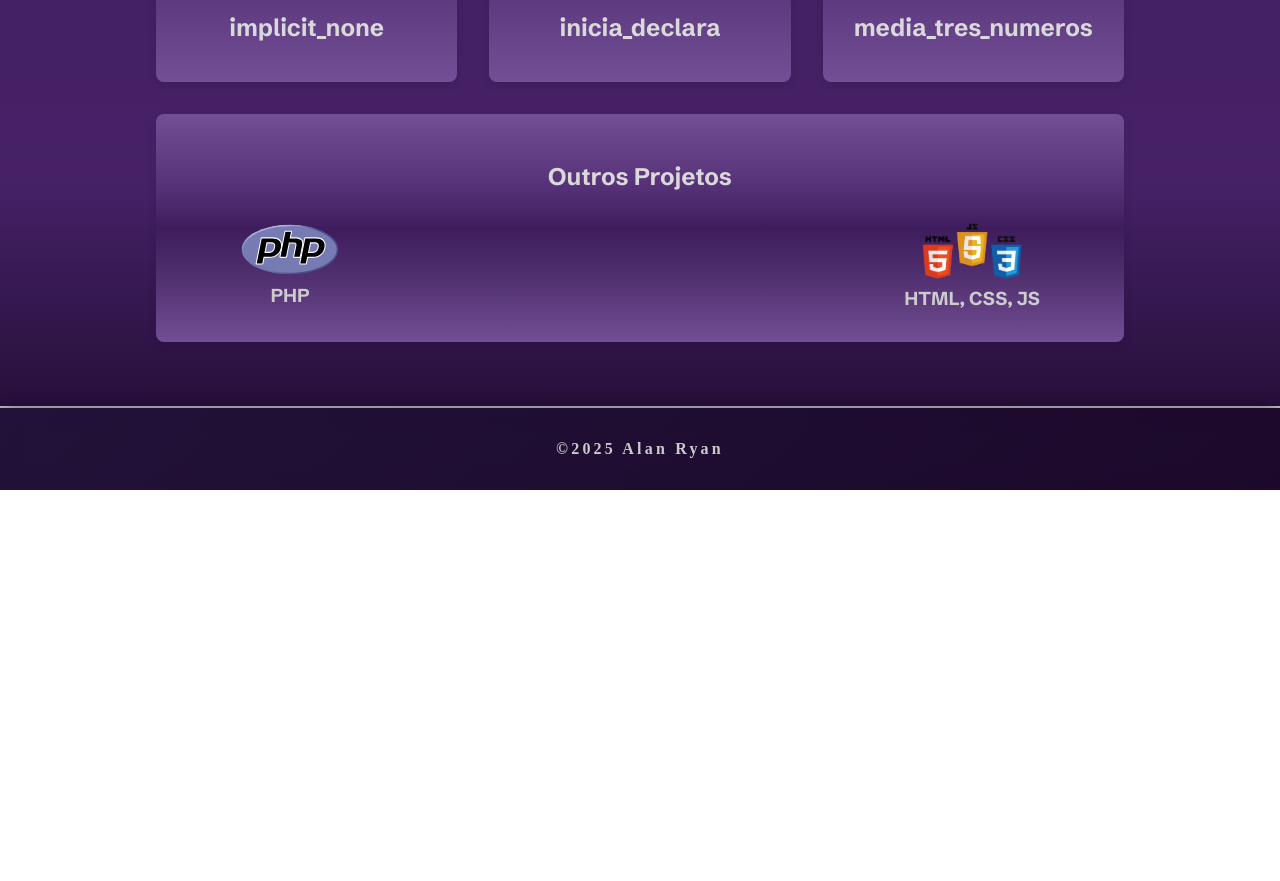
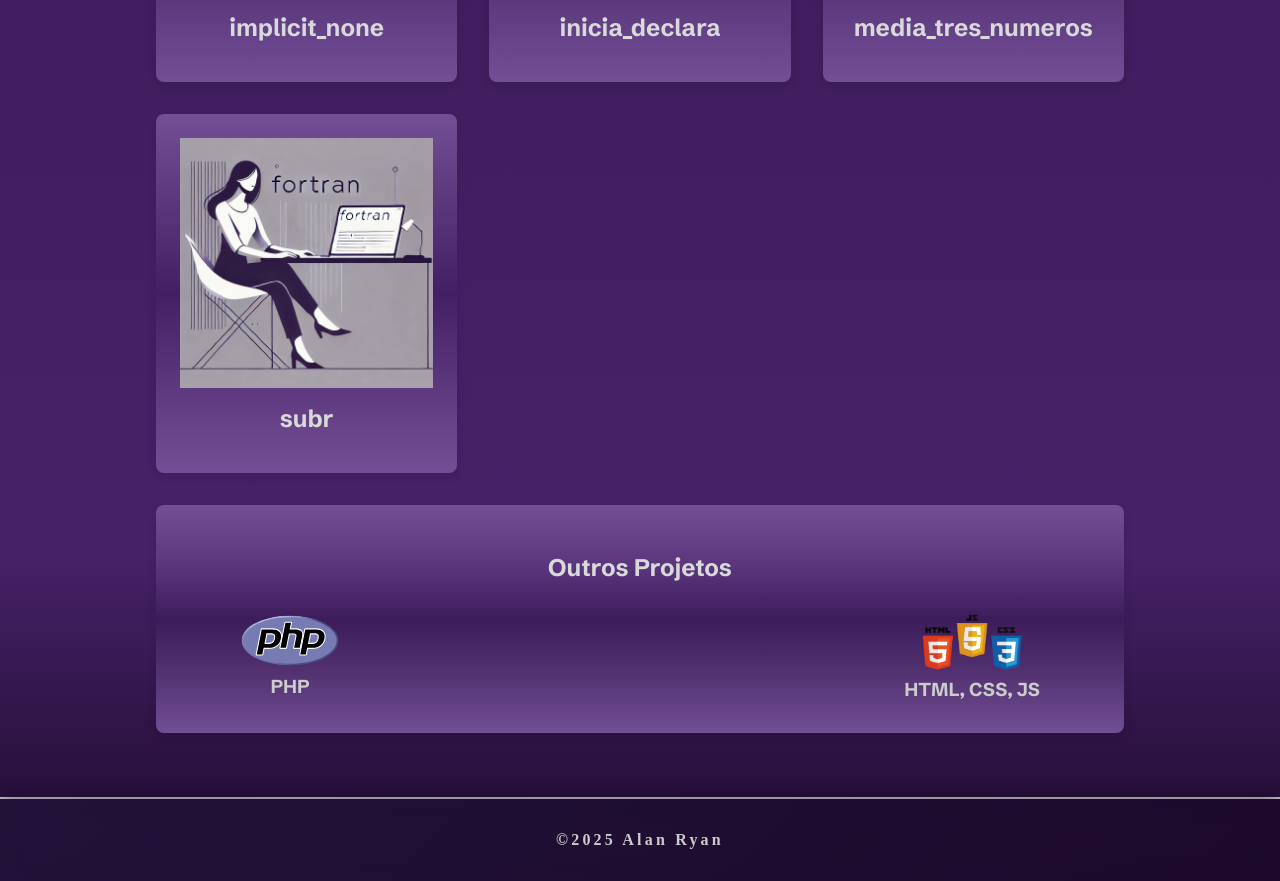
Before and after one commit to 0nF1REy/projetos-fortran, a website: page web/index.html in a window 1280 px wide. Shown: the part 7298-8179 px from the top of the page. Before the commit the page ends 7788 px from the top, so only its background shows below. Drawn offline with nearby package versions, Linux system fonts and the light colour scheme; a web font is replaced by a local one.

Commit message:
feat: created new program.

```diff
--- a/web/index.html
+++ b/web/index.html
@@ -893,6 +893,21 @@
               <p class="card-listText"></p>
             </a>
           </article>
+          <article class="card-list">
+            <a
+              href="./projetos/51_subr/subr"
+              target="_blank"
+              class="card-listLink"
+            >
+              <p class="card-listImage">
+                <picture>
+                  <img class="dynamic-image" />
+                </picture>
+              </p>
+              <h2 class="card-listTitle">subr</h2>
+              <p class="card-listText"></p>
+            </a>
+          </article>
 
           <!-- ===== CARD OTHER PROJECTS ===== -->
           <article class="card-list other-projects">
```
Also changed, not shown: 2 other files.
